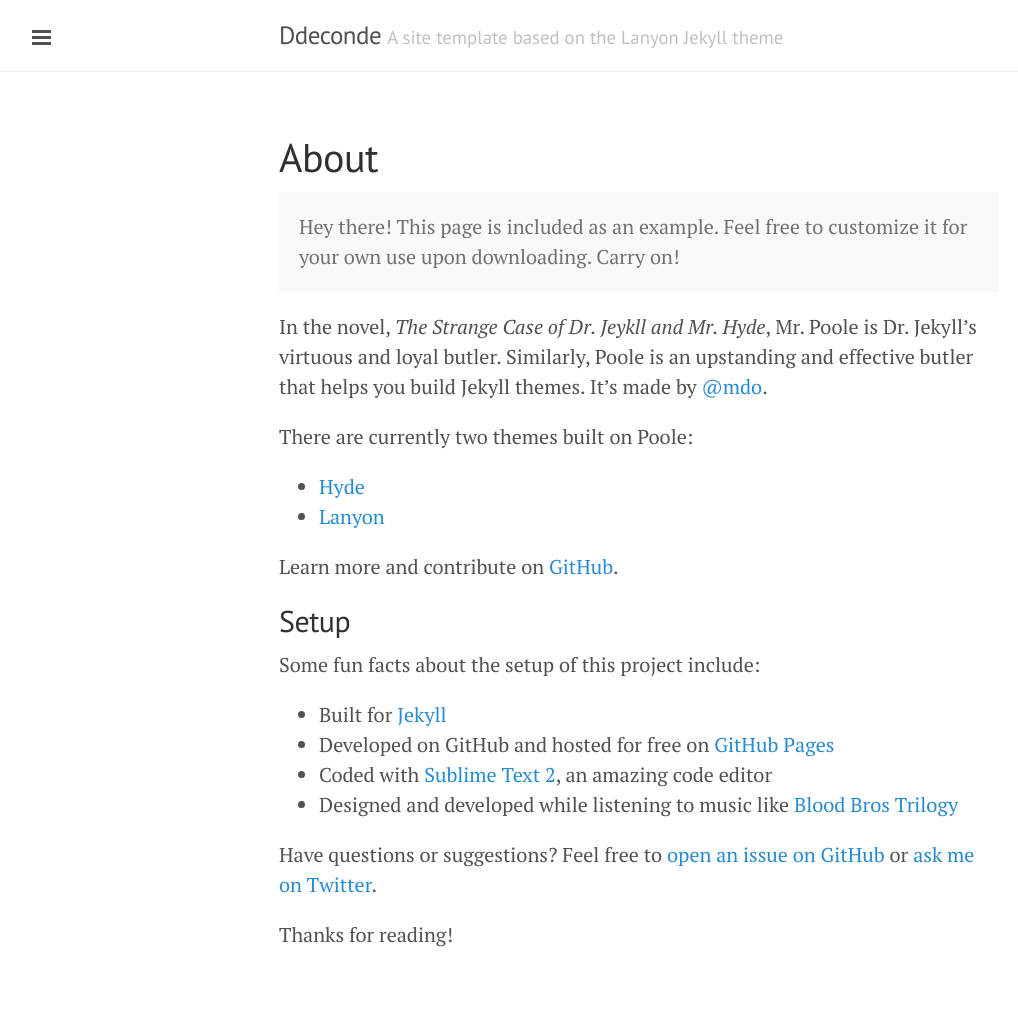
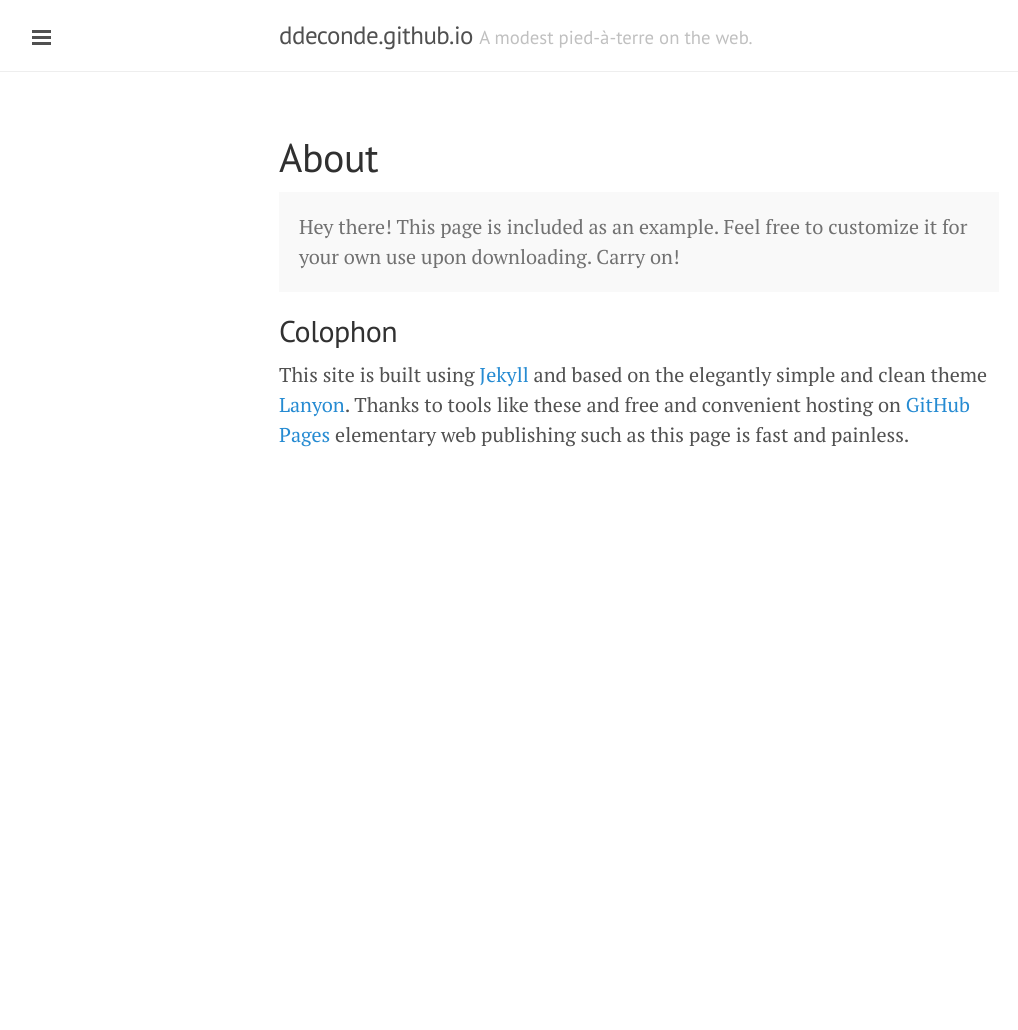
Before and after one commit to ddeconde/ddeconde.github.io, a Jekyll site: the page built from about.md, in a window 1280 px wide. Shown: the whole page, without its empty margins (1-1019 px from the left). Built offline with Jekyll 4.4.1, drawn with Linux system fonts in a browser that asks for light colours; Markdown is read by kramdown in place of the engine named in the settings; after the commit the page ends 900 px from its top, so only the background shows below that.

Commit message:
more clean up

```diff
--- a/_config.yml
+++ b/_config.yml
@@ -6,8 +6,8 @@ pygments:         true
 permalink:        pretty
 
 # Setup
-title:            Ddeconde
-tagline:          'A site template based on the Lanyon Jekyll theme'
+title:            ddeconde.github.io
+tagline:          'A modest pied-&#224-terre on the web.'
 description:      'A very basic and minimal personal site.'
 url:              http://ddeconde.guthub.io
 
--- a/about.md
+++ b/about.md
@@ -7,24 +7,8 @@ title: About
   Hey there! This page is included as an example. Feel free to customize it for your own use upon downloading. Carry on!
 </p>
 
-In the novel, *The Strange Case of Dr. Jeykll and Mr. Hyde*, Mr. Poole is Dr. Jekyll's virtuous and loyal butler. Similarly, Poole is an upstanding and effective butler that helps you build Jekyll themes. It's made by [@mdo](https://twitter.com/mdo).
 
-There are currently two themes built on Poole:
 
-* [Hyde](http://hyde.getpoole.com)
-* [Lanyon](http://lanyon.getpoole.com)
+## Colophon
 
-Learn more and contribute on [GitHub](https://github.com/poole).
-
-## Setup
-
-Some fun facts about the setup of this project include:
-
-* Built for [Jekyll](http://jekyllrb.com)
-* Developed on GitHub and hosted for free on [GitHub Pages](https://pages.github.com)
-* Coded with [Sublime Text 2](http://sublimetext.com), an amazing code editor
-* Designed and developed while listening to music like [Blood Bros Trilogy](https://soundcloud.com/maddecent/sets/blood-bros-series)
-
-Have questions or suggestions? Feel free to [open an issue on GitHub](https://github.com/poole/issues/new) or [ask me on Twitter](https://twitter.com/mdo).
-
-Thanks for reading!
+This site is built using [Jekyll](http://jekyllrb.com) and based on the elegantly simple and clean theme [Lanyon](http://lanyon.getpoole.com). Thanks to tools like these and free and convenient hosting on [GitHub Pages](http://pages.github.com) elementary web publishing such as this page is fast and painless.
```
